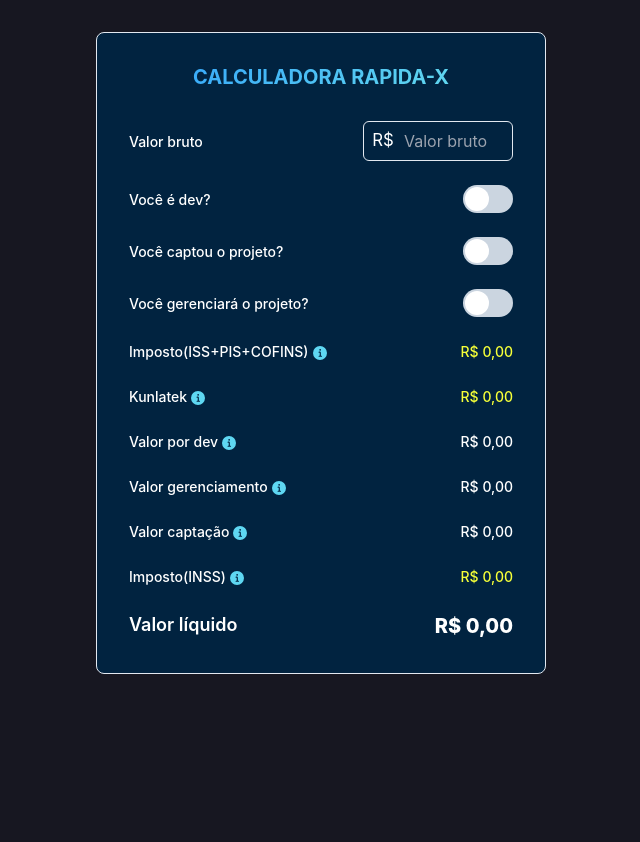
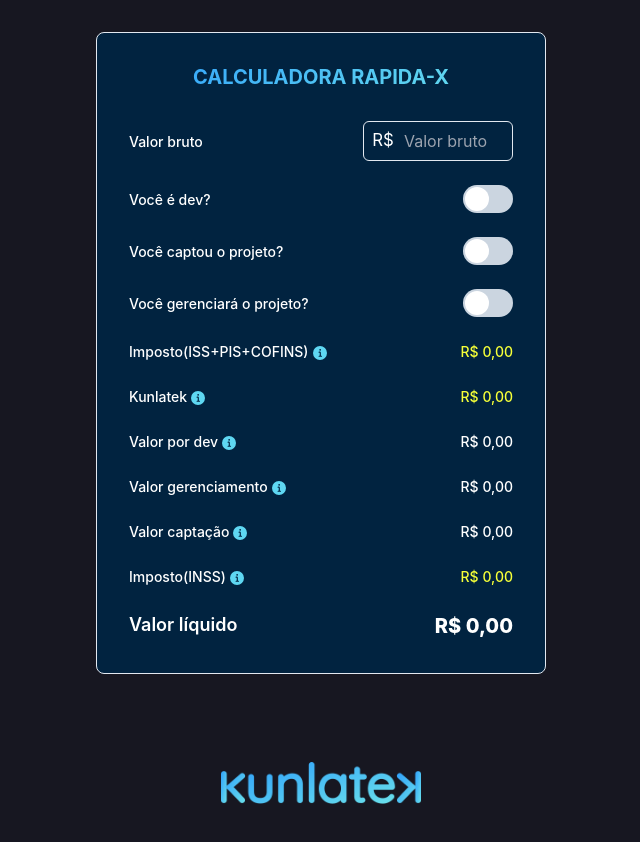
Before and after one commit to robertobdev/kunlatek-rapida-x-calculator, a Next.js app: page / in a window 1280 px wide. Shown: the top 842 px of the page, without its empty margins (319-959 px from the left). Before the commit the page ends 800 px from the top, so only its background shows below. Built offline with nearby package versions, Linux system fonts and the light colour scheme.

Commit message:
fix issus

```diff
--- a/next.config.mjs
+++ b/next.config.mjs
@@ -1,7 +1,7 @@
 /** @type {import('next').NextConfig} */
 const nextConfig = {
   reactStrictMode: true,
-
+  basePath: "/kunlatek-rapida-x-calculator",
 };
 
 export default nextConfig;
--- a/src/pages/_app.tsx
+++ b/src/pages/_app.tsx
@@ -1,3 +1,4 @@
+import { Logo } from "@/components/logo";
 import "@/styles/globals.css";
 import { ChakraProvider } from '@chakra-ui/react';
 import type { AppProps } from "next/app";
@@ -6,6 +7,7 @@
   return (
     <ChakraProvider>
       <Component {...pageProps} />
+      <Logo />
     </ChakraProvider>
   );
 }
```
